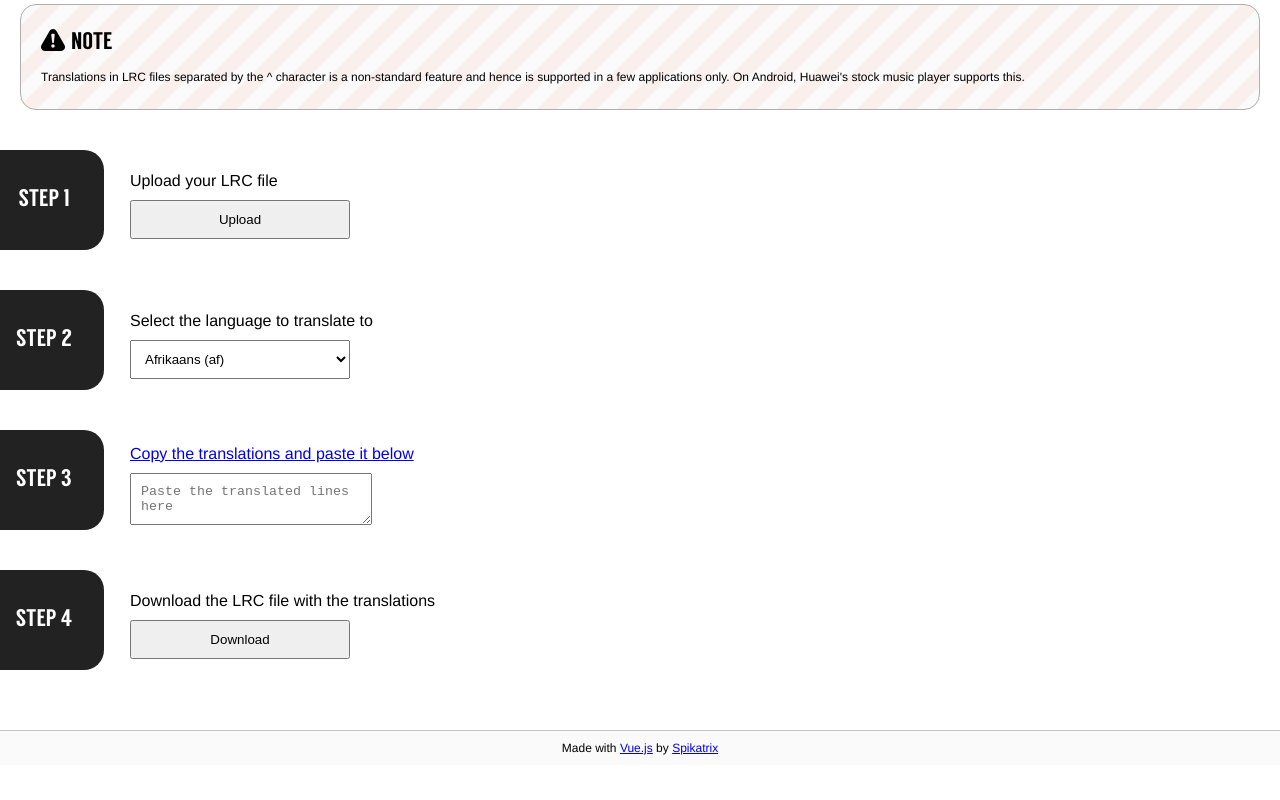
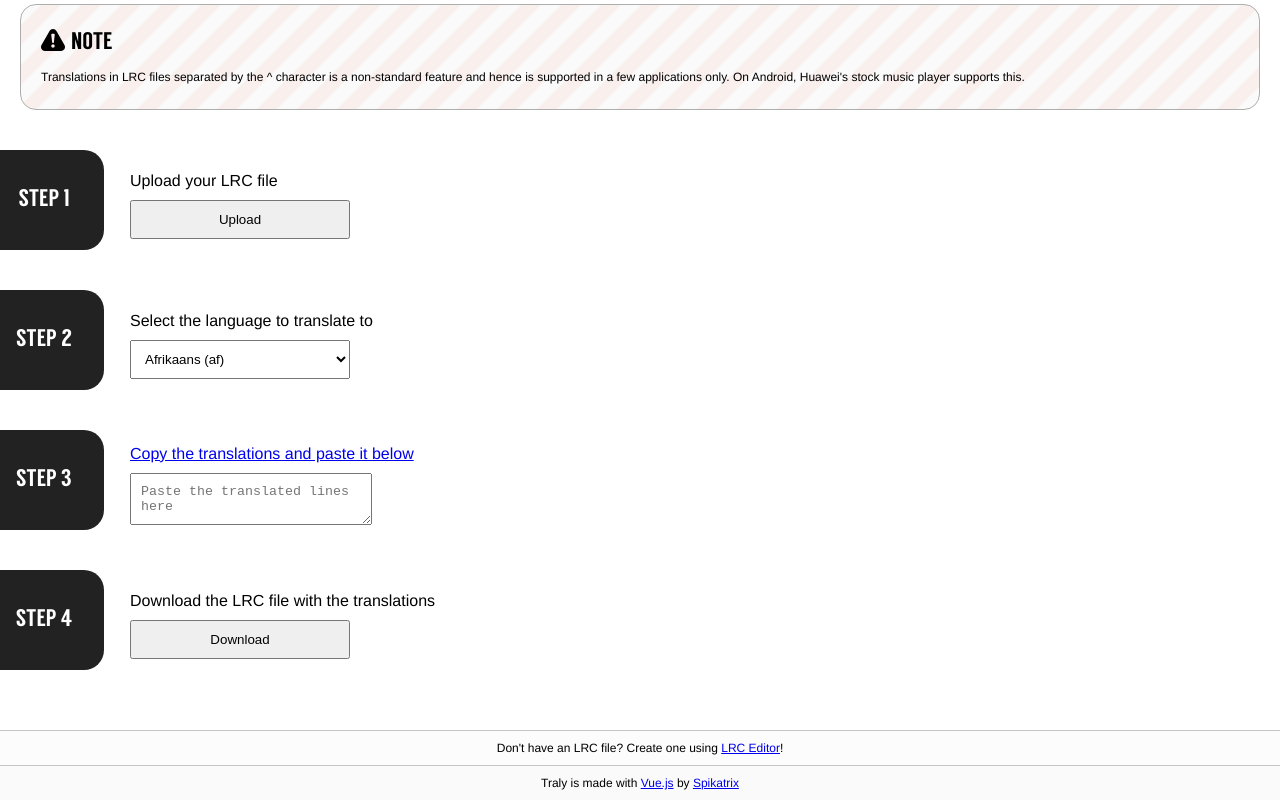
Before and after one commit to Spikatrix/Traly, a Vue app: page / in a window 1280 px wide. Shown: the part 206-1006 px from the top of the page. Before the commit the page ends 971 px from the top, so only its background shows below. Built offline with nearby package versions, Linux system fonts and the light colour scheme.

Commit message:
Linked LRC Editor

```diff
--- a/src/App.vue
+++ b/src/App.vue
@@ -7,6 +7,7 @@
      :step="step"
      v-bind:dataStore="dataStore"
      v-on:translateLyrics="translateLyrics" />
+  <LRCEditorLink />
   <TralyFooter />
 </template>
 
@@ -17,6 +18,7 @@ import GitHubLink from './components/GitHubLink.vue'
 import StepContainer from './components/StepContainer.vue'
 import TralyHeader from './components/TralyHeader.vue'
 import NoteComponent from './components/NoteComponent.vue'
+import LRCEditorLink from './components/LRCEditorLink.vue'
 import TralyFooter from './components/TralyFooter.vue'
 
 import getFileContents from './js/FileReader.js'
@@ -29,6 +31,7 @@ export default {
     TralyHeader,
     StepContainer,
     NoteComponent,
+    LRCEditorLink,
     TralyFooter
   },
   data() {
--- /dev/null
+++ b/src/components/LRCEditorLink.vue
@@ -0,0 +1,15 @@
+<template>
+  <div class="traly-footer-container first-footer">
+    Don't have an LRC file? Create one using <a href="https://github.com/Spikatrix/LRC-Editor" target="_blank">LRC Editor</a>!
+  </div>
+</template>
+
+<script>
+export default {
+  name: 'LRCEditorLink',
+  data() {
+    return {
+    }
+  }
+}
+</script>
--- a/src/components/TralyFooter.vue
+++ b/src/components/TralyFooter.vue
@@ -1,6 +1,6 @@
 <template>
   <div class="traly-footer-container">
-    Made with <a href="https://vuejs.org/" target="_blank">Vue.js</a> by <a href="https://github.com/Spikatrix/" target="_blank">Spikatrix</a>
+    Traly is made with <a href="https://vuejs.org/" target="_blank">Vue.js</a> by <a href="https://github.com/Spikatrix/" target="_blank">Spikatrix</a>
   </div>
 </template>
 
--- a/src/css/traly-footer.css
+++ b/src/css/traly-footer.css
@@ -2,8 +2,12 @@
   background-color: black;
   text-align: center;
   font-size: 12px;
-  margin-top: 40px;
   background-color: #fafafa;
   border-top: 1px solid #c5c5c5;
   padding: 10px;
 }
+
+.first-footer {
+  background-color: #fcfcfc;
+  margin-top: 40px;
+}
```
